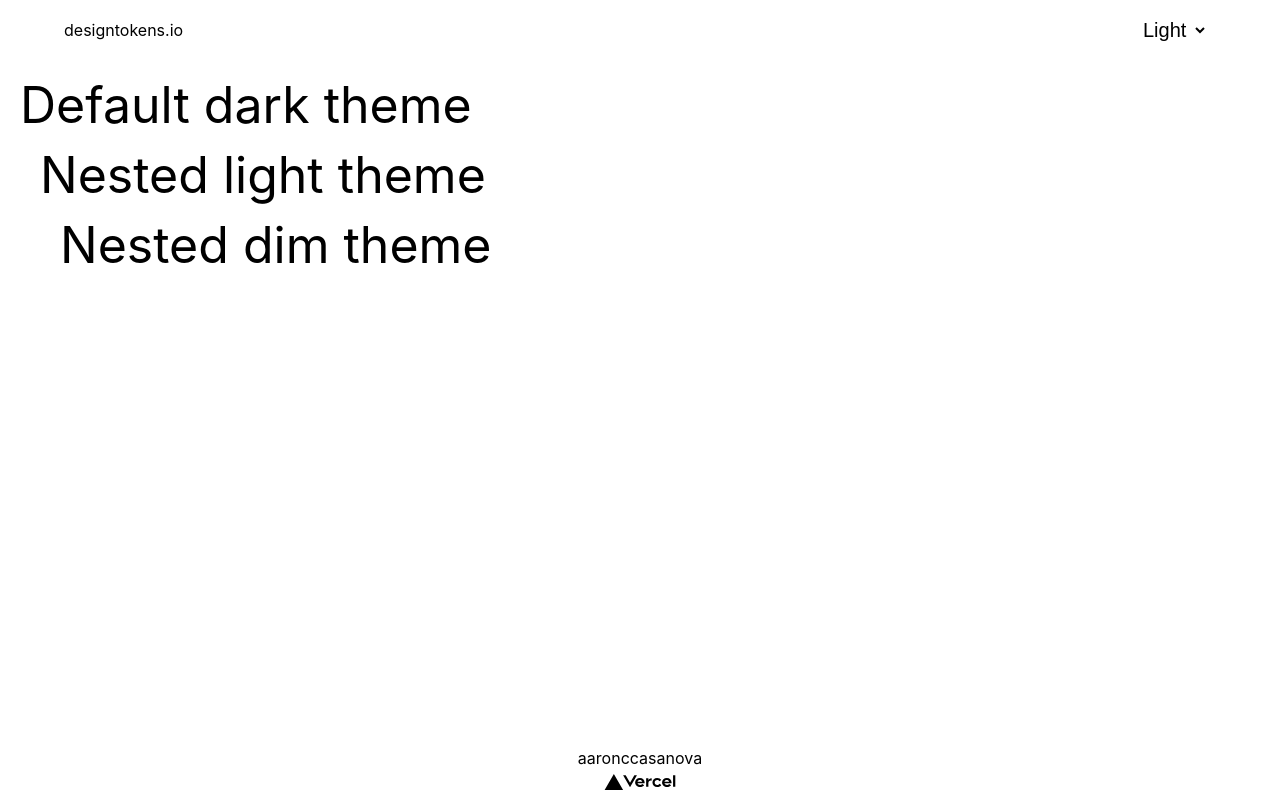
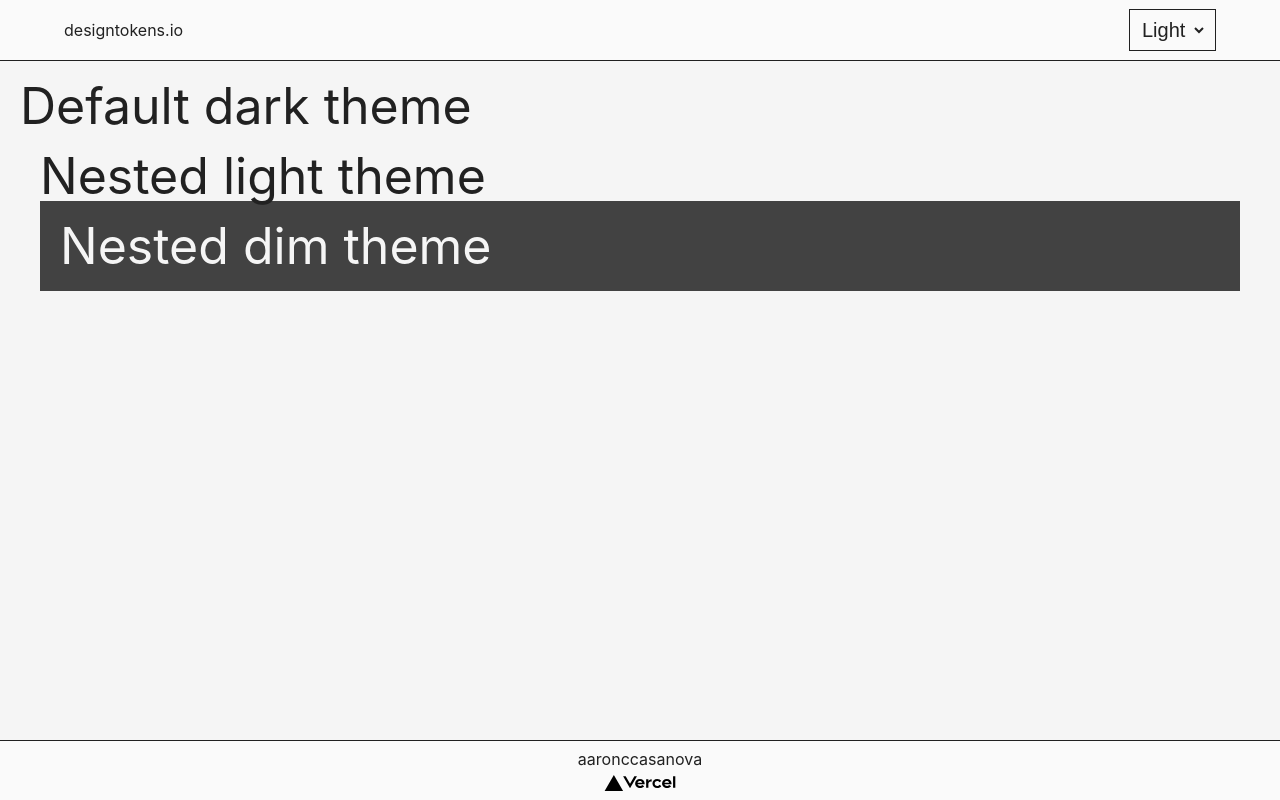
Before and after one commit to aaronccasanova/designtokens.io, a Next.js app: page /test-nested-theme in a window 1280 px wide. Built offline with nearby package versions, Linux system fonts and the light colour scheme.

Commit message:
feat: Rename color to colors

```diff
--- a/pages/test-nested-theme.tsx
+++ b/pages/test-nested-theme.tsx
@@ -6,8 +6,8 @@ import { ThemeProvider } from '../src/providers'
 import { themes } from '../src/designTokens'
 
 const Container = styled.div`
-  background-color: var(--theme-color-background-default);
-  color: var(--theme-color-text-primary);
+  background-color: var(--theme-colors-background-default);
+  color: var(--theme-colors-text-primary);
   font-size: 50px;
   padding: 20px;
 `
--- a/src/components/Footer/Footer.tsx
+++ b/src/components/Footer/Footer.tsx
@@ -5,7 +5,7 @@ import Image from 'next/image'
 import { Container as RawContainer } from '../Container'
 
 const Root = styled.footer`
-  background-color: var(--theme-color-background-surface);
+  background-color: var(--theme-colors-background-surface);
 `
 
 const Container = styled(RawContainer)`
@@ -15,7 +15,7 @@ const Container = styled(RawContainer)`
   justify-content: center;
   align-items: center;
   gap: calc(var(--theme-spacing) * 2);
-  border-top: 1px solid var(--theme-color-text-primary);
+  border-top: 1px solid var(--theme-colors-text-primary);
 `
 
 export interface FooterProps {
--- a/src/components/Layout/Layout.tsx
+++ b/src/components/Layout/Layout.tsx
@@ -5,8 +5,8 @@ import { Footer } from '../Footer'
 
 const Root = styled.div`
   min-height: 100vh;
-  background-color: var(--theme-color-background-default);
-  color: var(--theme-color-text-primary);
+  background-color: var(--theme-colors-background-default);
+  color: var(--theme-colors-text-primary);
 
   display: flex;
   flex-direction: column;
--- a/src/components/Navbar/Navbar.tsx
+++ b/src/components/Navbar/Navbar.tsx
@@ -10,9 +10,9 @@ const DynamicThemePicker = dynamic(() => import('../ThemePicker'), {
 })
 
 const Root = styled.div`
-  background-color: var(--theme-color-background-surface);
-  color: var(--theme-color-text-primary);
-  border-bottom: 1px solid var(--theme-color-text-primary);
+  background-color: var(--theme-colors-background-surface);
+  color: var(--theme-colors-text-primary);
+  border-bottom: 1px solid var(--theme-colors-text-primary);
 `
 
 const Container = styled(RawContainer)`
--- a/src/components/RootTheme/RootTheme.tsx
+++ b/src/components/RootTheme/RootTheme.tsx
@@ -46,7 +46,7 @@ const setInitialTheme = /* js */ `
 
 const themeStyles = /* css */ `
   :root {
-		color-scheme: var(--theme-color-scheme);
+		color-scheme: var(--theme-colors-scheme);
 
 		${parseToVars(themes.light)}
 	}
--- a/src/components/ThemePicker/ThemePicker.tsx
+++ b/src/components/ThemePicker/ThemePicker.tsx
@@ -6,19 +6,19 @@ import { useRootTheme } from '../../providers'
 const Root = styled.span`
   display: inline-block;
   padding: 0 8px;
-  border: 1px solid var(--theme-color-text-primary);
-  background-color: var(--theme-color-background-surface);
+  border: 1px solid var(--theme-colors-text-primary);
+  background-color: var(--theme-colors-background-surface);
 
   &:focus-within {
-    border: 1px solid var(--theme-color-primary-main);
-    outline: 1px solid var(--theme-color-primary-main);
+    border: 1px solid var(--theme-colors-primary-main);
+    outline: 1px solid var(--theme-colors-primary-main);
   }
 `
 
 const commonStyles = css`
   font-size: 20px;
   padding: 8px 0px;
-  color: var(--theme-color-text-primary);
+  color: var(--theme-colors-text-primary);
   text-transform: capitalize;
   background-color: transparent;
 
--- a/src/designTokens/parser.ts
+++ b/src/designTokens/parser.ts
@@ -121,8 +121,8 @@ function createContext(options: CreateContextOptions): ParseContext {
      * Parse an alias token value into an array of design token path segments.
      *
      * @example
-     * const alias = { value: '{color.blue.500}'}
-     * ctx.getAliasPath(alias) // ['color', 'blue', '500]
+     * const alias = { value: '{colors.blue.500}'}
+     * ctx.getAliasPath(alias) // ['colors', 'blue', '500]
      */
     getAliasPath: (aliasToken: DesignTokenAlias) => {
       if (!isAliasToken(aliasToken)) {
--- a/src/providers/ThemeProvider/ThemeProvider.tsx
+++ b/src/providers/ThemeProvider/ThemeProvider.tsx
@@ -6,7 +6,7 @@ import { parseToVars, DesignTokens, themes } from '../../designTokens'
 const Component = styled.div<{ tokens: DesignTokens }>`
   ${(props) => parseToVars(props.tokens)}
 
-  color-scheme: var(--theme-color-scheme);
+  color-scheme: var(--theme-colors-scheme);
 `
 
 export interface ThemeProviderProps {
```
Also changed, not shown: src/designTokens/utils.ts (+4 -4 lines).
